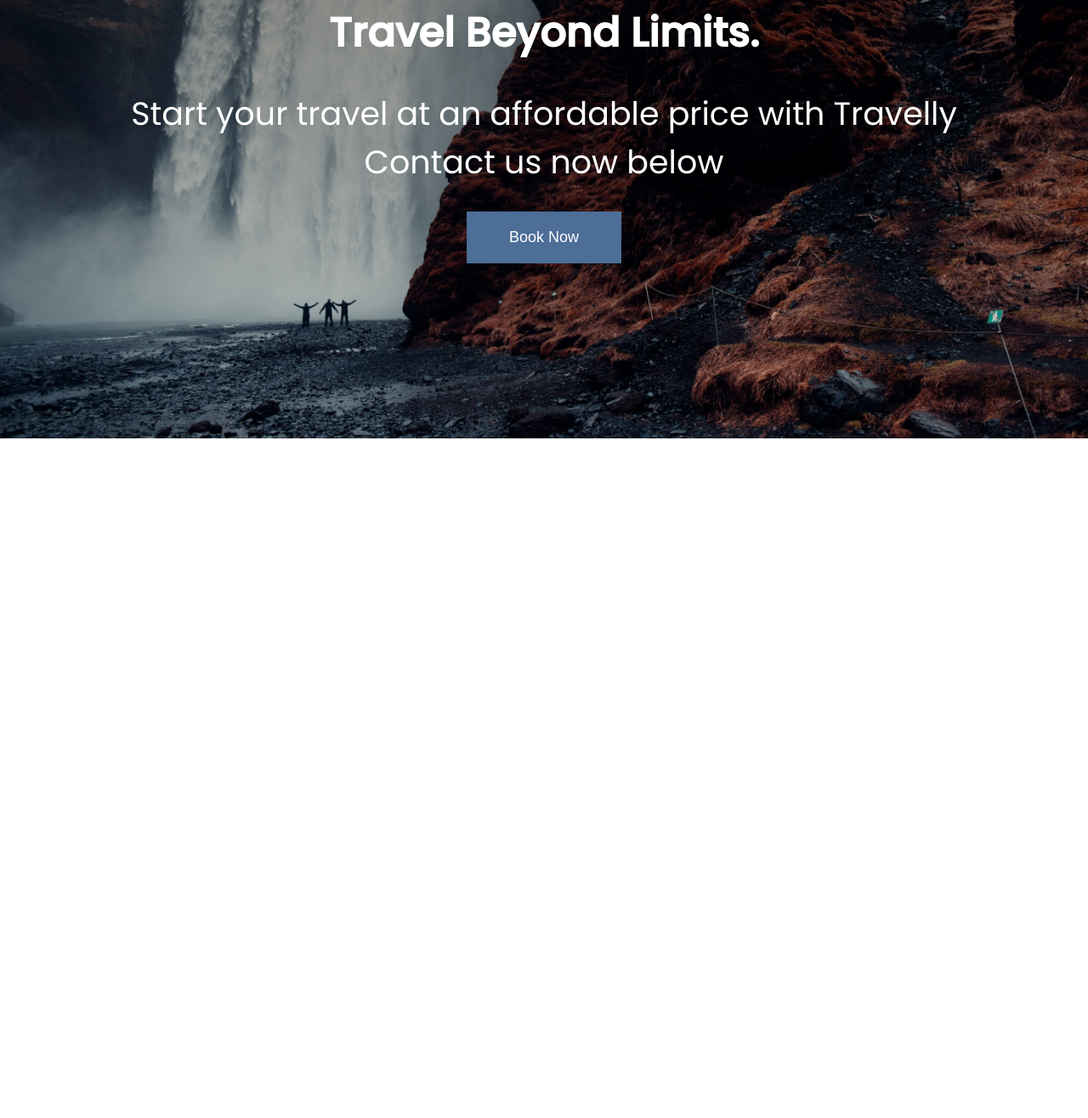
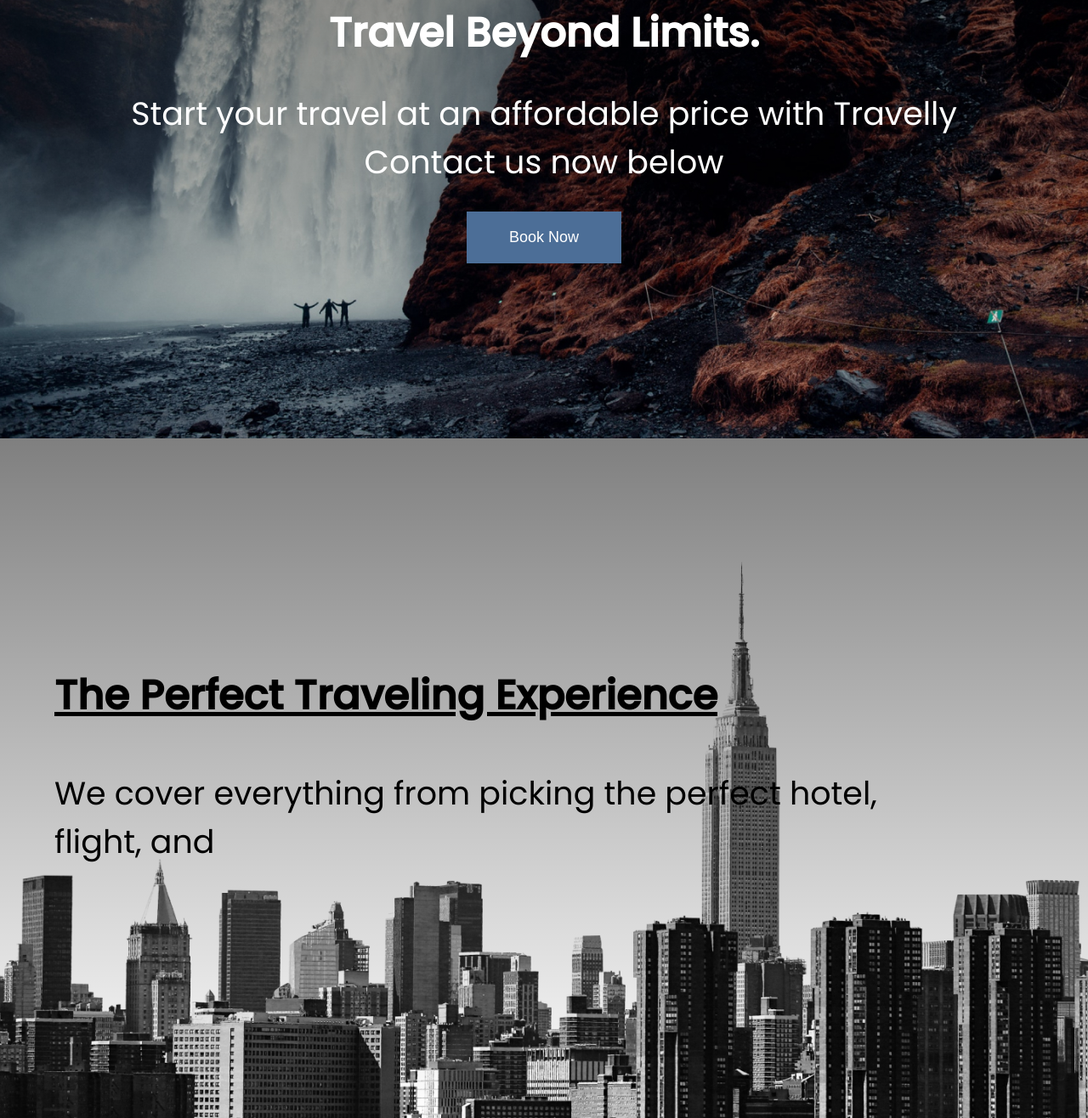
Before and after one commit to aarontorres0/airbook, a plain HTML site: page index.html in a window 1280 px wide. Shown: the part 284-1600 px from the top of the page at 85% size. Before the commit the page ends 800 px from the top, so only its background shows below. Drawn offline with Linux system fonts and the light colour scheme; a web font is replaced by a local one.

Commit message:
added second section

```diff
--- a/index.html
+++ b/index.html
@@ -28,5 +28,11 @@
         <h3>Start your travel at an affordable price with Travelly <br>Contact us now below</h3>
         <button>Book Now</button>
     </section>
+    <section id="locations">
+        <header class="locations-head">
+            <h2>The Perfect Traveling Experience</h2>
+            <h3>We cover everything from picking the perfect hotel, <br> flight, and </h3>
+        </header>
+    </section>
 </body>
 </html>
--- a/style.css
+++ b/style.css
@@ -51,6 +51,11 @@ button {
   color: white;
   font-size: 1.8rem;
   cursor: pointer;
+  transition: background 0.5s ease-in-out;
+}
+
+button:hover {
+  background: #131c27;
 }
 
 /* Nav section with hero */
@@ -103,6 +108,34 @@ nav ul {
   padding: 3rem;
 }
 
+/* Locations section */
+
+#locations {
+  min-height: 100vh;
+  background: linear-gradient(rgba(0, 0, 0, 0.5), transparent),
+    url(./img/new-york-page.png);
+  background-size: cover;
+  background-position: center;
+  display: flex;
+  align-items: center;
+}
+
+.locations-head {
+  width: 90%;
+  margin: auto;
+}
+
+.locations-head h2 {
+  padding: 1rem 0rem;
+  text-decoration: underline;
+  text-decoration-thickness: 0.5rem;
+}
+
+.locations-head h3 {
+  padding: 4rem 0rem;
+}
+
+/* Media Query */
 @media screen and (max-width: 932px) {
   html {
     font-size: 45%;
```
Lines whose indentation alone changed are shown as unchanged.
